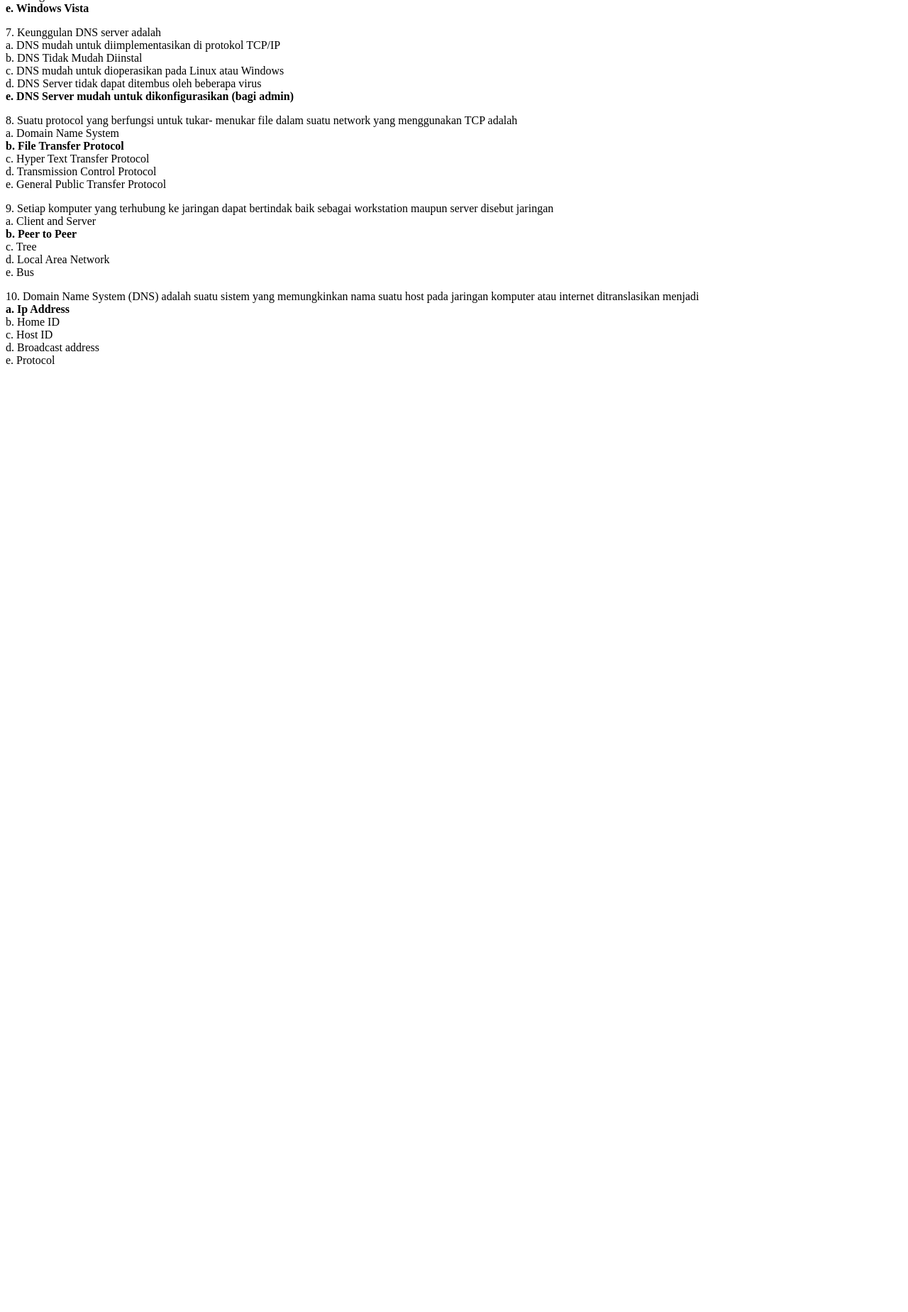
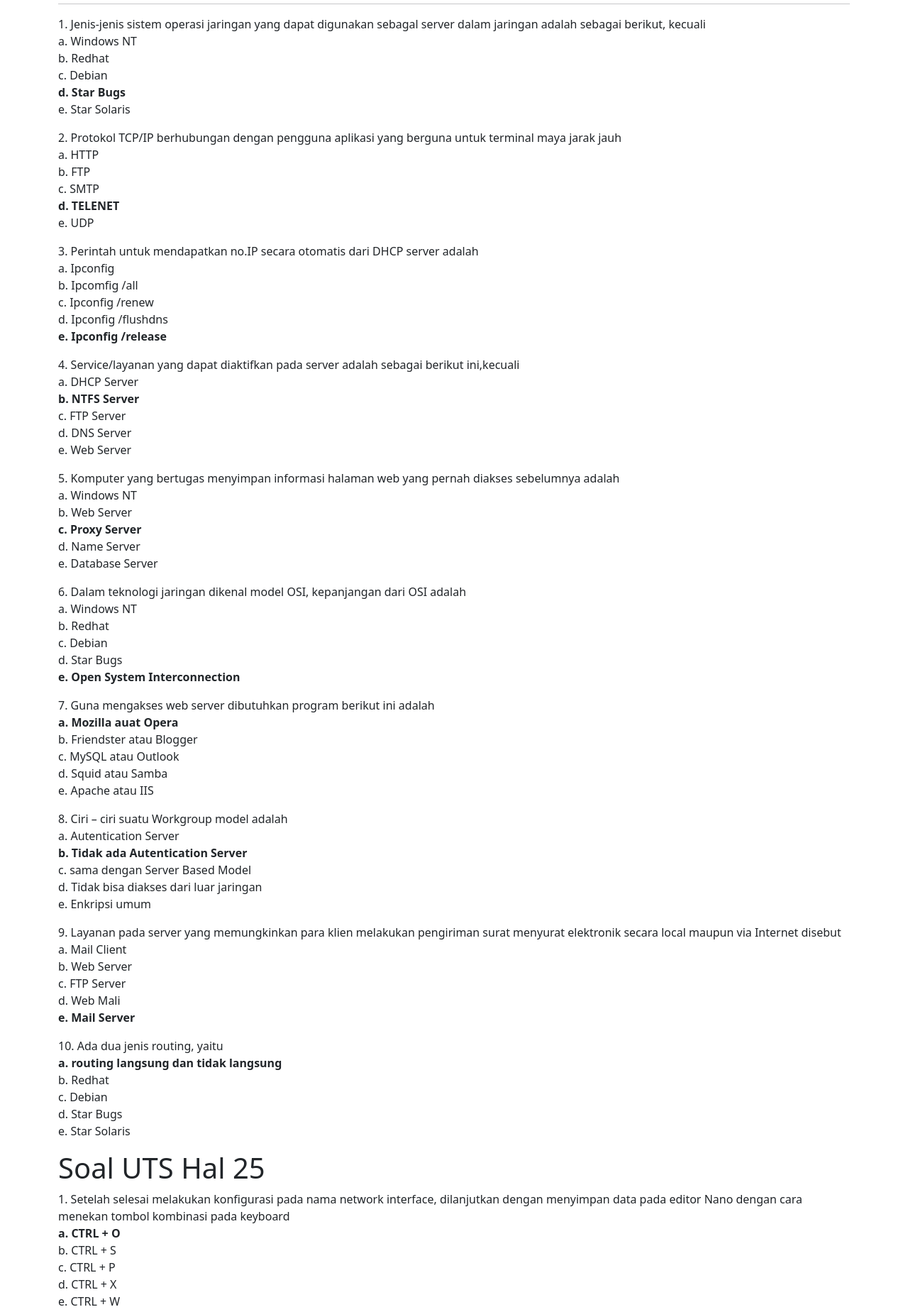
Before and after one commit to matthewxztd/matthewxztd.github.io, a plain HTML site: page soaldnsxi/index.html in a window 1280 px wide. Shown: the part 59-1908 px from the top of the page at 71% size. Before the commit the page ends 800 px from the top, so only its background shows below. Drawn offline with nearby package versions, Linux system fonts and the light colour scheme.

Commit message:
Update index.html

```diff
--- a/soaldnsxi/index.html
+++ b/soaldnsxi/index.html
@@ -1,3 +1,155 @@
+<!doctype html>
+<html lang="en">
+  <head>
+    <meta charset="utf-8">
+    <meta name="viewport" content="width=device-width, initial-scale=1">
+    <title>SOAL DOMAIN NAME SERVER KELAS XI</title>
+    <link href="https://cdn.jsdelivr.net/npm/bootstrap@5.3.2/dist/css/bootstrap.min.css" rel="stylesheet" integrity="sha384-T3c6CoIi6uLrA9TneNEoa7RxnatzjcDSCmG1MXxSR1GAsXEV/Dwwykc2MPK8M2HN" crossorigin="anonymous">
+  </head>
+  <body>
+    <div class="container">
+    <h1>SOAL DOMAIN SERVER</h1>
+    <hr>
+    <p>
+    1. Jenis-jenis sistem operasi jaringan yang dapat digunakan sebagal server dalam jaringan adalah sebagai berikut, kecuali<br>
+      a. Windows NT<br>
+      b. Redhat<br>
+      c. Debian<br>
+      <b>d. Star Bugs</b><br>
+      e. Star Solaris<br>
+    </p>
+
+    <p>
+      2. Protokol TCP/IP berhubungan dengan pengguna aplikasi yang berguna untuk terminal maya jarak jauh<br>
+      a. HTTP<br>
+      b. FTP<br>
+      c. SMTP<br>
+      <b>d. TELENET</b><br>
+      e. UDP<br>
+    </p>
+
+    <p>
+      3. Perintah untuk mendapatkan no.IP secara otomatis dari DHCP server adalah<br>
+      a. Ipconfig<br>
+      b. Ipcomfig /all<br>
+      c. Ipconfig /renew<br>
+      d. Ipconfig /flushdns<br>
+      <b>e. Ipconfig /release</b><br>
+    </p>
+
+     <p>
+      4. Service/layanan yang dapat diaktifkan pada server adalah sebagai berikut ini,kecuali<br>
+      a. DHCP Server<br>
+      <b>b. NTFS Server</b><br>
+      c. FTP Server<br>
+      d. DNS Server<br>
+      e. Web Server<br>
+    </p>
+
+    <p>
+      5. Komputer yang bertugas menyimpan informasi halaman web yang pernah diakses sebelumnya adalah<br>
+      a. Windows NT<br>
+      b. Web Server<br>
+      <b>c. Proxy Server</b><br>
+      d. Name Server<br>
+      e. Database Server<br>
+    </p>
+
+    <p>
+      6. Dalam teknologi jaringan dikenal model OSI, kepanjangan dari OSI adalah<br>
+      a. Windows NT<br>
+      b. Redhat<br>
+      c. Debian<br>
+      d. Star Bugs<br>
+      <b>e. Open System Interconnection</b><br>
+    </p>
+
+    <p>
+      7. Guna mengakses web server dibutuhkan program berikut ini adalah<br>
+      <b>a. Mozilla auat Opera</b><br>
+      b. Friendster atau Blogger<br>
+      c. MySQL atau Outlook<br>
+      d. Squid atau Samba<br>
+      e. Apache atau IIS<br>
+    </p>
+
+    <p>
+      8.  Ciri – ciri suatu Workgroup model adalah<br>
+      a. Autentication Server<br>
+      <b>b. Tidak ada Autentication Server</b><br>
+      c. sama dengan Server Based Model<br>
+      d. Tidak bisa diakses dari luar jaringan<br>
+      e. Enkripsi umum<br>
+    </p>
+
+    <p>
+      9. Layanan pada server yang memungkinkan para klien melakukan pengiriman surat menyurat elektronik secara local maupun via Internet disebut<br>
+      a. Mail Client<br>
+      b. Web Server<br>
+      c. FTP Server<br>
+      d. Web Mali<br>
+      <b>e. Mail Server</b><br>
+    </p>
+
+    <p>
+      10. Ada dua jenis routing, yaitu<br>
+      <b>a. routing langsung dan tidak langsung</b><br>
+      b. Redhat<br>
+      c. Debian<br>
+      d. Star Bugs<br>
+      e. Star Solaris<br>
+    </p>
+
+      <h1>Soal UTS Hal 25</h1>
+
+    <p>
+      1. Setelah selesai melakukan konfigurasi pada nama network interface, dilanjutkan dengan menyimpan data pada editor Nano dengan cara menekan tombol kombinasi pada keyboard<br>
+      <b>a. CTRL + O</b><br>
+      b. CTRL + S<br>
+      c. CTRL + P<br>
+      d. CTRL + X<br>
+      e. CTRL + W<br>
+    </p>
+
+    <p>
+      2. Langkah selanjutnya untuk keluar dari editor Nano adalah dengan cara menekan tombol kombinasi pada keyboard<br>
+      a. CTRL + O<br>
+      b. CTRL + S<br>
+      c. CTRL + P<br>
+      <b>d. CTRL + X</b><br>
+      e. CTRL + W<br>
+    </p>
+
+    <p>
+      3. Guna mengecek konfigurasi network interfaces tersebut berjalan atau tidak dengan mengetikkan perintah<br>
+      a. Clrscr<br>
+      b. Format<br>
+      <b>c. Ifconfig</b><br>
+      d. Delete<br>
+      e. Ipconfig<br>
+    </p>
+
+    <p>
+      4. Paket DNS Server yang paling terkenal dan paling umum digunakan saat ini adalah<br>
+      a. birdX<br>
+      b. ISO<br>
+      <b>c. Bind9</b><br>
+      d. Star Bugs<br>
+      e. Star Solaris<br>
+    </p>
+
+    <p>
+      5. Konfigurasi yang akan dalam memetakan atau menerjemahkan IP Address ke dalam alamat domain adalah file<br>
+      a. reverse<br>
+      b. forward<br>
+      c. backyard<br>
+      d. follower<br>
+      <b>e. repository</b><br>
+    </p>
+
+    <p>
+      6. Windows Server 2008 mendukung sistem klien dengan<br>
+      a. Linux<br>
       b. Windows XP<br>
       c. Sistem Operasi Jaringan<br>
       d. Jaringan Dunia<br>
```
